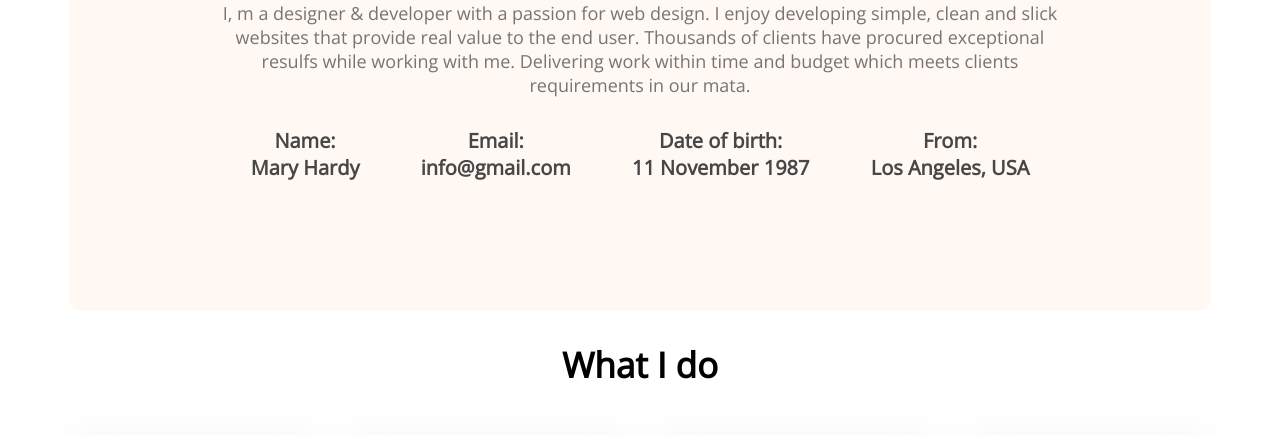
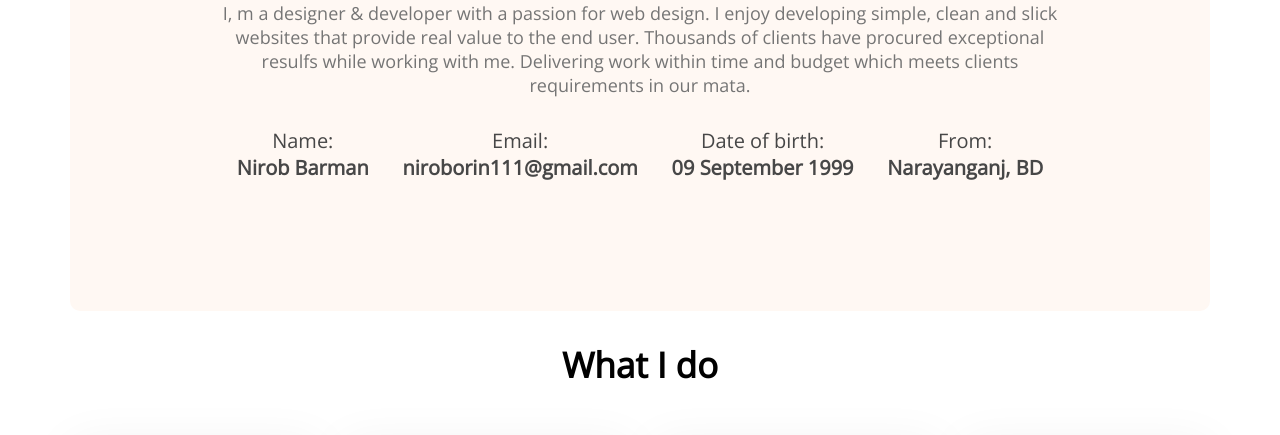
Before and after one commit to Nirob-Barman/developer-portfolio, a plain HTML site: page index.html in a window 1280 px wide. Shown: the part 1020-1455 px from the top of the page. Drawn offline with nearby package versions, Linux system fonts and the light colour scheme.

Commit message:
about section modify

```diff
--- a/index.html
+++ b/index.html
@@ -49,19 +49,19 @@
             <div class="about-info-container">
                 <div class="about-info">
                     <p class="info-title">Name:</p>
-                    <p class="info-description">Mary Hardy</p>
+                    <p class="info-description">Nirob Barman</p>
                 </div>
                 <div class="about-info">
                     <p class="info-title">Email:</p>
-                    <p class="info-description">info@gmail.com</p>
+                    <p class="info-description">niroborin111@gmail.com</p>
                 </div>
                 <div class="about-info">
                     <p class="info-title">Date of birth:</p>
-                    <p class="info-description">11 November 1987</p>
+                    <p class="info-description">09 September 1999</p>
                 </div>
                 <div class="about-info">
                     <p class="info-title">From:</p>
-                    <p class="info-description">Los Angeles, USA</p>
+                    <p class="info-description">Narayanganj, BD</p>
                 </div>
             </div>
         </section>
--- a/styles/portfolio.css
+++ b/styles/portfolio.css
@@ -105,7 +105,7 @@ section {
 
 .section-description {
     color: #757575;
-    font-weight: 400;
+    /* font-weight: 400; */
     font-size: 18px;
     margin-bottom: 30px;
 }
@@ -115,8 +115,8 @@ section {
     justify-content: space-around;
 }
 
-.info-title {
-    font-weight: 700;
+.about .info-title {
+    /* font-weight: 700; */
     font-size: 20px;
     color: #474747;
 }
```
